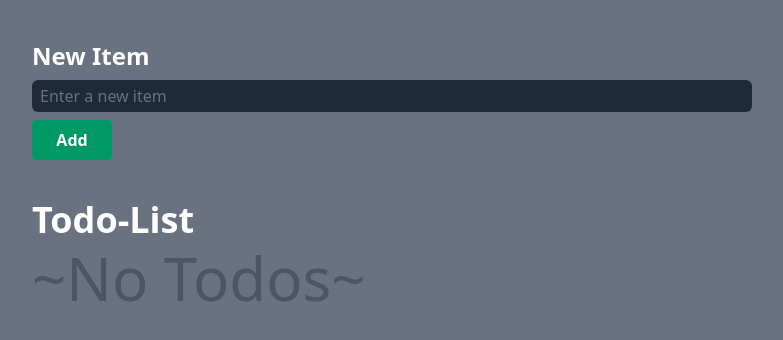
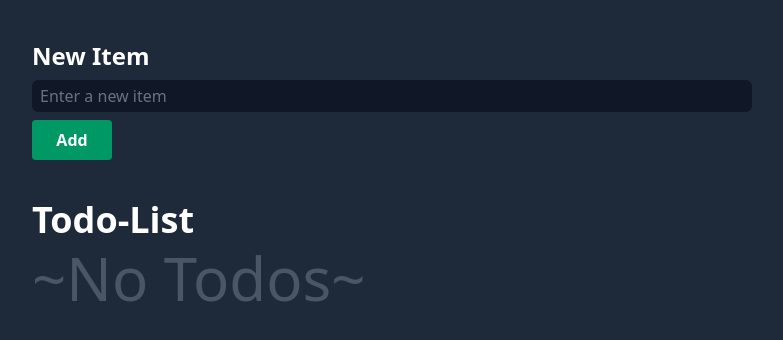
Before and after one commit to Rattanapatt/to-do-list, a React (Vite) app: page / in a window 1280 px wide. Shown: the top 340 px of the page, without its empty margins (248-1031 px from the left). Built offline with nearby package versions, Linux system fonts and the light colour scheme.

Commit message:
update style

```diff
--- a/components/forms/NewTodoForm.jsx
+++ b/components/forms/NewTodoForm.jsx
@@ -28,7 +28,7 @@ export const NewTodoForm = ({ onSubmit }) => {
           type="text"
           id="item"
           maxLength={50}
-          className="border-gray-400 rounded-md px-2 py-1 placeholder-gray-500 bg-gray-800 focus:outline-none focus:bg-gray-950 transition-colors duration-500"
+          className="border-gray-400 rounded-md px-2 py-1 placeholder-gray-500 bg-gray-900 focus:outline-none focus:bg-gray-950 transition-colors duration-500"
           placeholder="Enter a new item"
         />
         <AddButton />
--- a/index.html
+++ b/index.html
@@ -7,7 +7,7 @@
     <link href="/src/styles.css" rel="stylesheet" />
     <title>Vite + React</title>
   </head>
-  <body class="bg-gray-500 text-white">
+  <body class="bg-gray-800 text-white">
     <div id="root"></div>
     <script type="module" src="/src/main.jsx"></script>
   </body>
```
